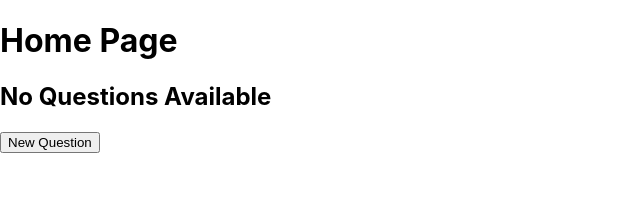
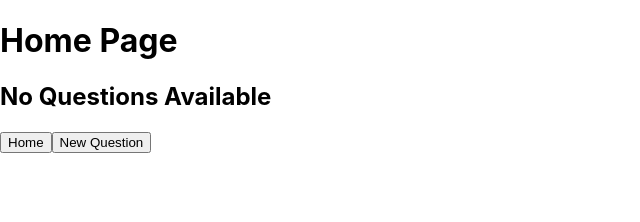
Before and after one commit to OHS-HBS-WorkStudy/client-side-mockup, a React (Create React App) app in the folder mock-up/: page / in a window 1280 px wide. Shown: the top 222 px of the page, without its empty margins (0-640 px from the left). Built offline with nearby package versions, Linux system fonts and the light colour scheme.

Commit message:
homebutton

```diff
--- a/mock-up/src/App.js
+++ b/mock-up/src/App.js
@@ -23,10 +23,14 @@ function App() {
     changeScreen(2);
   }
 
+  function toHomePage() {
+    changeScreen(0)
+  }
+
   return (
     <div>
       <Controller screen={screenState} homeFunction={toThread} threadData={questionName}/>
-      <Navigator action={toNewThread} />
+      <Navigator action={toNewThread} action2={toHomePage} />
     </div>
   );
 }
--- a/mock-up/src/Navigator.js
+++ b/mock-up/src/Navigator.js
@@ -1,6 +1,7 @@
-export default function Navigator({action}) {
+export default function Navigator({action, action2}) {
     return(
         <div>
+            <button onClick={action2}>Home</button>
             <button onClick={action}>New Question</button>
         </div>
     );
```
